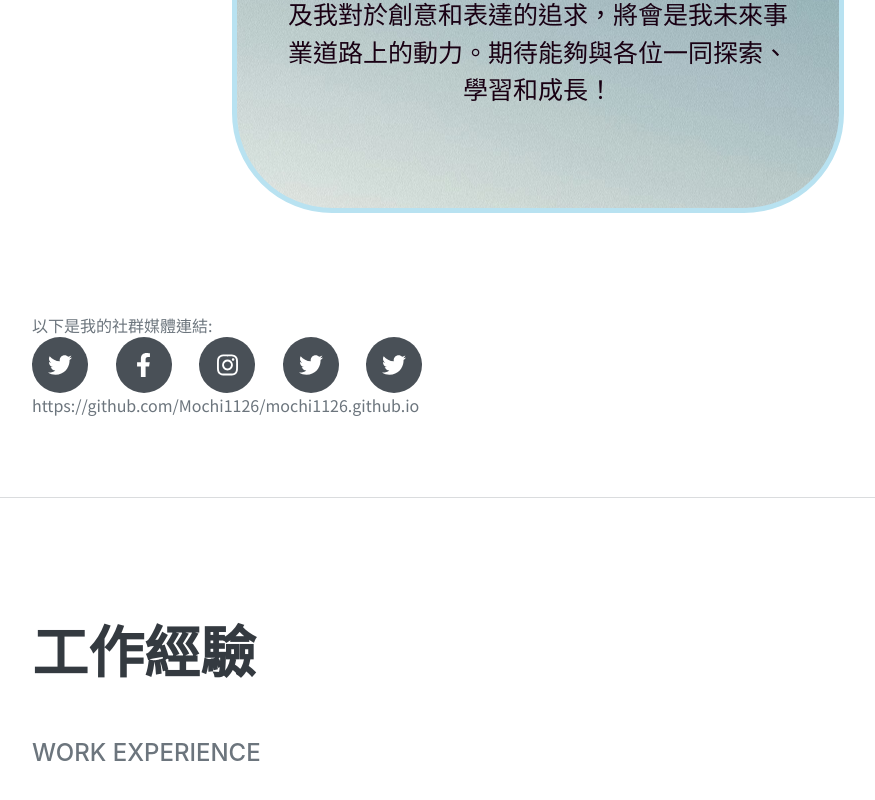
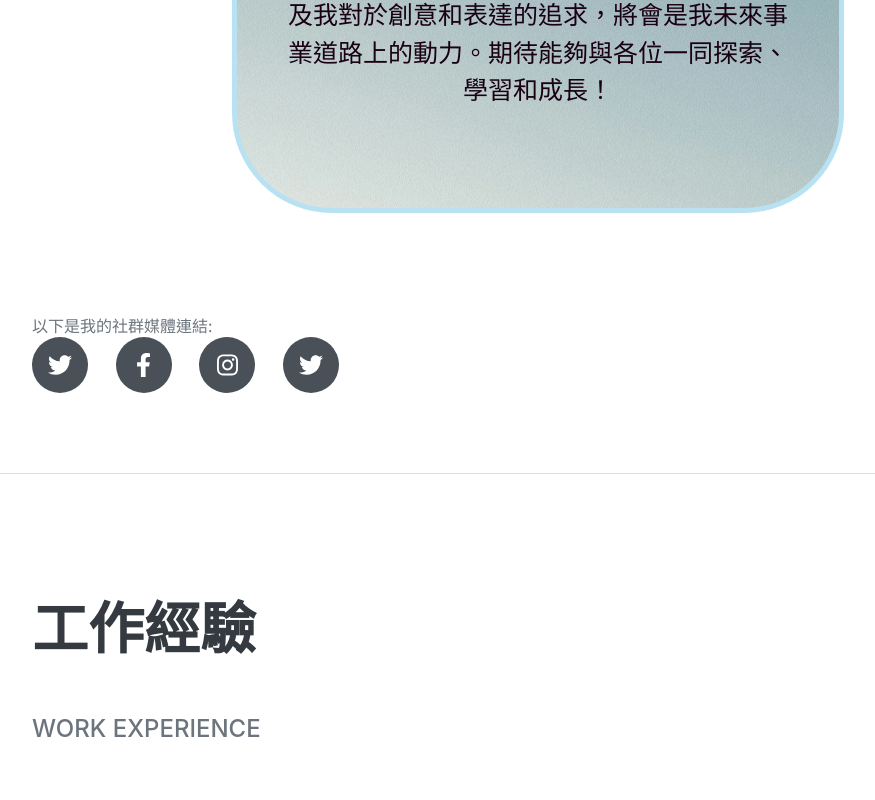
Before and after one commit to Mochi1126/mochi1126.real, a plain HTML site: page index.html in a window 1280 px wide. Shown: the part 908-1708 px from the top of the page, without its empty margins (288-1163 px from the left). Drawn offline with nearby package versions, Linux system fonts and the light colour scheme; a web font is replaced by a local one.

Commit message:
Update index.html

```diff
--- a/index.html
+++ b/index.html
@@ -74,9 +74,8 @@
                         <a class="social-icon" href="https://www.facebook.com/profile.php?id=100006907300560" target="_blank"><i class="fab fa-facebook-f"></i></a>
                         <a class="social-icon" href="https://www.instagram.com/chen_mochi_1012/" target="_blank"><i class="fa-brands fa-instagram"></i></a>
                         <a class="social-icon" href="https://github.com/Mochi1126/mochi1126.github.io" target="_blank"><i class="fab fa-twitter"></i></a>
-                        <a class="social-icon" href="file:///Users/chenxinyu/Documents/GitHub/katiewuhua.github.io/mochi1126.real/index.html" target="_blank"><i class="fab fa-twitter"></i></a>
-                      </div>
-                    https://github.com/Mochi1126/mochi1126.github.io
+
+
                 </div>
             </section>
             <hr class="m-0" />
```
